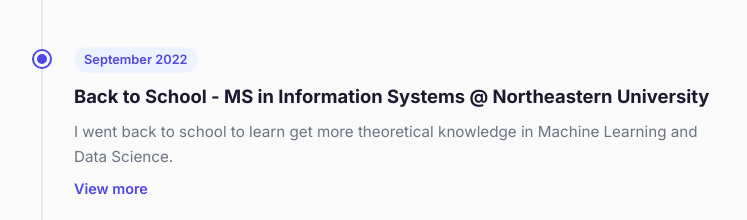
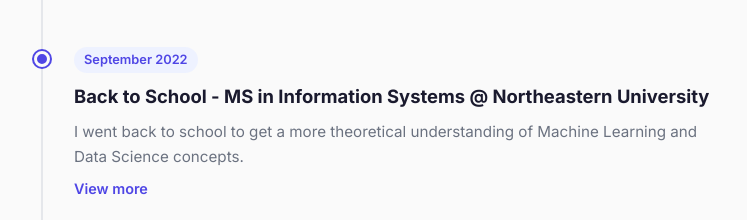
Before and after one commit to abhi7991/personal-website, a plain HTML site: page index.html in a window 1280 px wide. Shown: the part 1452-1672 px from the top of the page, without its empty margins (256-1003 px from the left). Drawn offline with nearby package versions, Linux system fonts and the light colour scheme.

Commit message:
modified timeline

```diff
--- a/index.html
+++ b/index.html
@@ -101,7 +101,7 @@
           <div class="timeline-content">
             <span class="timeline-year">September 2022</span>
             <h3>Back to School - MS in Information Systems @ Northeastern University</h3>
-            <p>I went back to school to learn get more theoretical knowledge in Machine Learning and Data Science.</p>
+            <p>I went back to school to get a more theoretical understanding of Machine Learning and Data Science concepts.</p>
             <div class="timeline-expandable" id="neu-details" hidden>
               <p class="timeline-expand-title">Some of my favourite subjects:</p>
               <ul class="timeline-expand-list">
```
